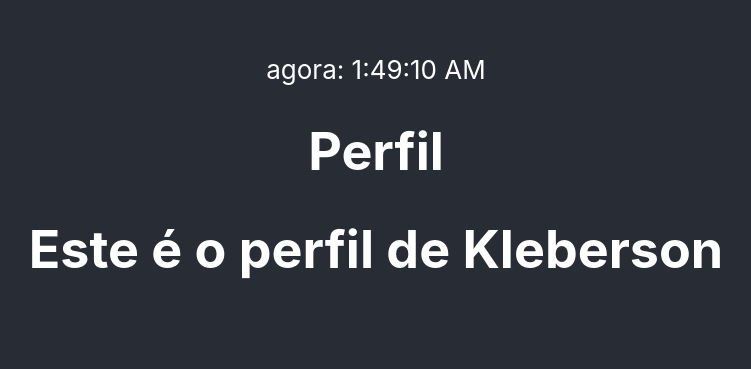
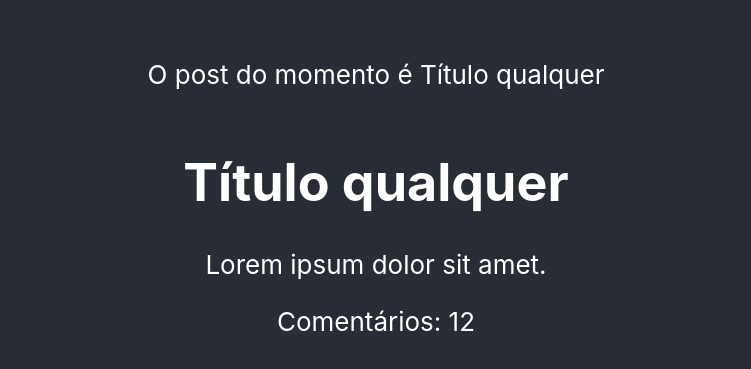
Before and after one commit to kleberson2santos/erjs, a React (Create React App) app: page / in a window 1280 px wide. Shown: the part 215-584 px from the top of the page, without its empty margins (264-1015 px from the left). Built offline with nearby package versions, Linux system fonts and the light colour scheme.

Commit message:
como funcionam as props

```diff
--- a/src/App.tsx
+++ b/src/App.tsx
@@ -1,15 +1,28 @@
 
+import { useState } from 'react';
 import './App.css';
-import Clock from './Clock';
-import Person from './Person';
-
+import Post from './components/Post';
+import Sidebar from './components/Sidebar';
 
 function App() {
+  const [post, setPost] =  useState({
+    title: 'Título qualquer',
+    content: 'Lorem ipsum dolor sit amet.'
+  })
+
+  //sto -> snippet
+  // setTimeout(() => {
+  //   setPost({
+  //     title: 'Título maneiro',
+  //     content: 'Lorem ipsum dolor sit amet.'
+  //   })
+  // }, 5000);
+
   return (
     <div className="App">
       <header className="App-header">
-        <Clock/>
-        <Person/>
+        <Sidebar post={post}/>
+        <Post post={post} totalComments={12}/>
       </header>
     </div>
   );
--- /dev/null
+++ b/src/components/Post.tsx
@@ -0,0 +1,24 @@
+export type PostObject = {
+    title: string
+    content: string
+}
+
+interface PostProps {
+    post: PostObject
+
+    totalComments?: number
+}
+
+export default function Post(props: PostProps) {
+    console.log("Post foi renderizado");
+    return <div>
+        <h1>{props.post.title}</h1>
+        <p>{props.post.content}</p>
+{
+    props.totalComments &&
+        <span>
+            Comentários: {props.totalComments}
+        </span>
+}
+    </div>
+};
--- /dev/null
+++ b/src/components/Sidebar.tsx
@@ -0,0 +1,11 @@
+import { PostObject } from "./Post";
+
+interface SidebarProps {
+    post: PostObject
+}
+
+export default function Sidebar(props: SidebarProps) {
+    return <div>
+        <p>O post do momento é {props.post.title}</p>
+    </div>
+};
```
Also changed, not shown: src/components/Clock.tsx (renamed from src/Clock.tsx), src/components/HelloWorld.tsx (renamed from src/HelloWorld.tsx), src/components/Person.tsx (renamed from src/Person.tsx).
